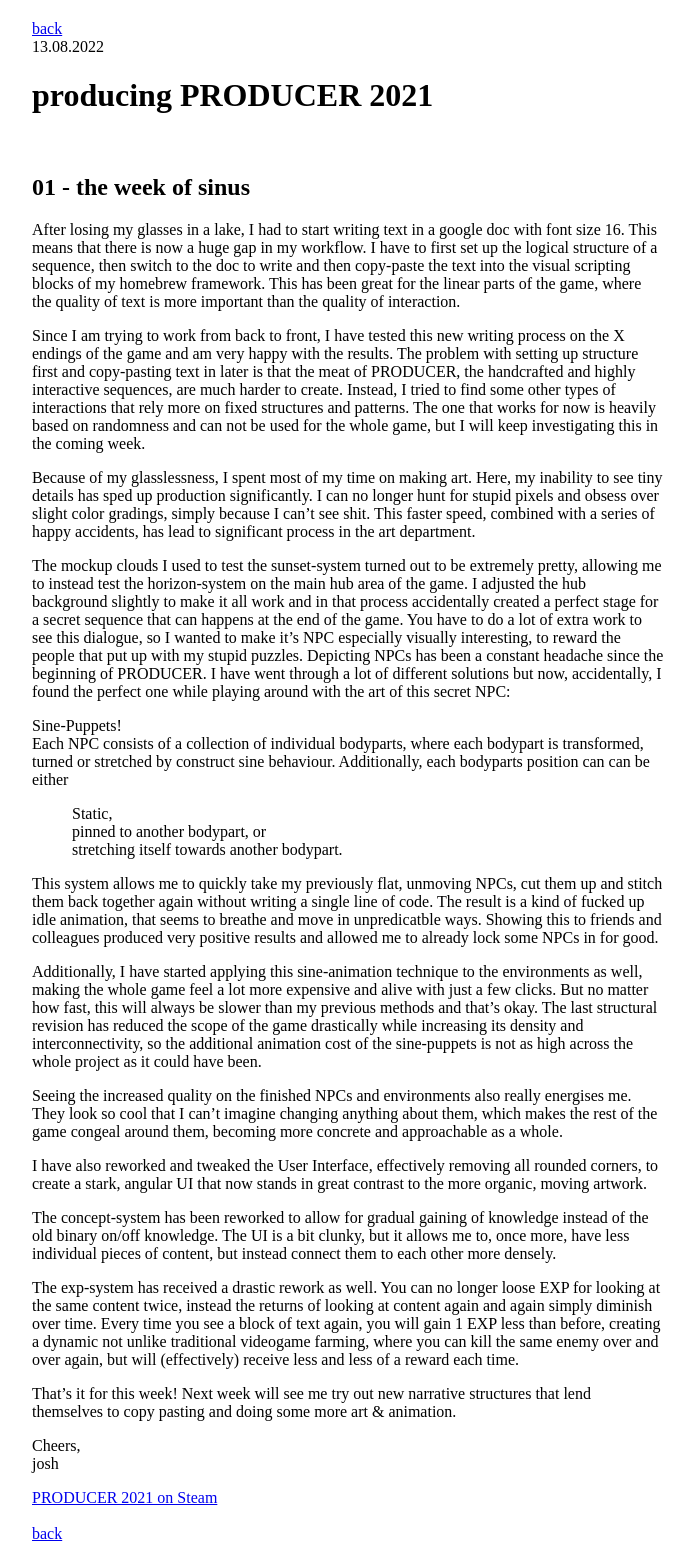
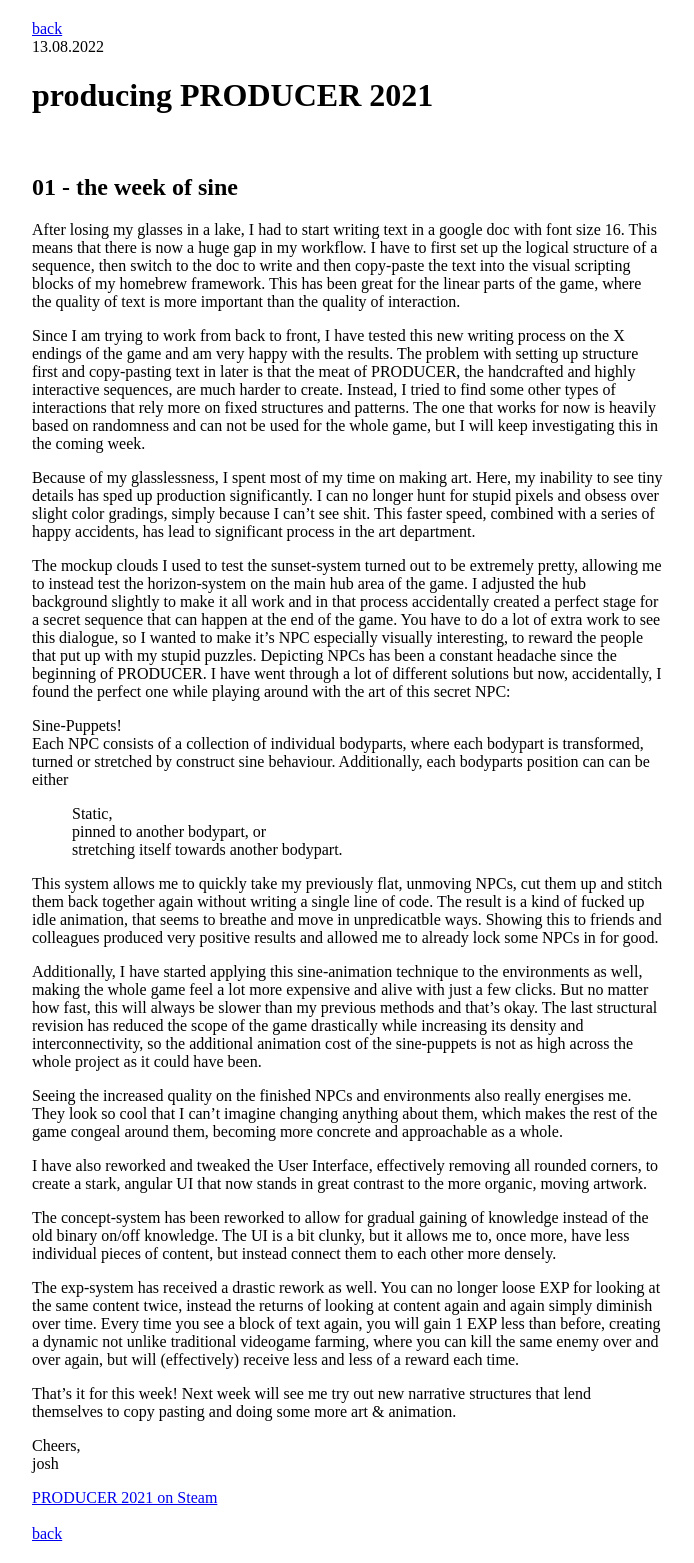
Before and after one commit to stuffedwombat/stuffedwombat.github.io, a Jekyll site: the page built from producering_01.md, in a window 1280 px wide. Shown: the whole page, without its empty margins (292-986 px from the left). Built offline with Jekyll 4.4.1, drawn with Linux system fonts in a browser that asks for light colours; our own code applies the rules of GitHub Pages for plain Markdown files; comment, search, counter and statistics services are not loaded.

Commit message:
Update producering_01.md

```diff
--- a/producering_01.md
+++ b/producering_01.md
@@ -1,7 +1,7 @@
 [back](thinking)<br>
 13.08.2022
 <h1>producing PRODUCER 2021</h1><br>
-<h2>01 - the week of sinus</h2>
+<h2>01 - the week of sine</h2>
 
 After losing my glasses in a lake, I had to start writing text in a google doc with font size 16. This means that there is now a huge gap in my workflow. I have to first set up the logical structure of a sequence, then switch to the doc to write and then copy-paste the text into the visual scripting blocks of my homebrew framework.
 This has been great for the linear parts of the game, where the quality of text is more important than the quality of interaction.
@@ -12,7 +12,7 @@ The problem with setting up structure first and copy-pasting text in later is th
 Because of my glasslessness, I spent most of my time on making art. Here, my inability to see tiny details has sped up production significantly. I can no longer hunt for stupid pixels and obsess over slight color gradings, simply because I can’t see shit.
 This faster speed, combined with a series of happy accidents, has lead to significant process in the art department.
 
-The mockup clouds I used to test the sunset-system turned out to be extremely pretty, allowing me to instead test the horizon-system on the main hub area of the game. I adjusted the hub background slightly to make it all work and in that process accidentally created a perfect stage for a secret  sequence that can happens at the end of the game. You have to do a lot of extra work to see this dialogue, so I wanted to make it’s NPC especially visually interesting, to reward the people that put up with my stupid puzzles.
+The mockup clouds I used to test the sunset-system turned out to be extremely pretty, allowing me to instead test the horizon-system on the main hub area of the game. I adjusted the hub background slightly to make it all work and in that process accidentally created a perfect stage for a secret  sequence that can happen at the end of the game. You have to do a lot of extra work to see this dialogue, so I wanted to make it’s NPC especially visually interesting, to reward the people that put up with my stupid puzzles.
 Depicting NPCs has been a constant headache since the beginning of PRODUCER. I have went through a lot of different solutions but now, accidentally, I found the perfect one while playing around with the art of this secret NPC:
 
 Sine-Puppets!<br>
```
